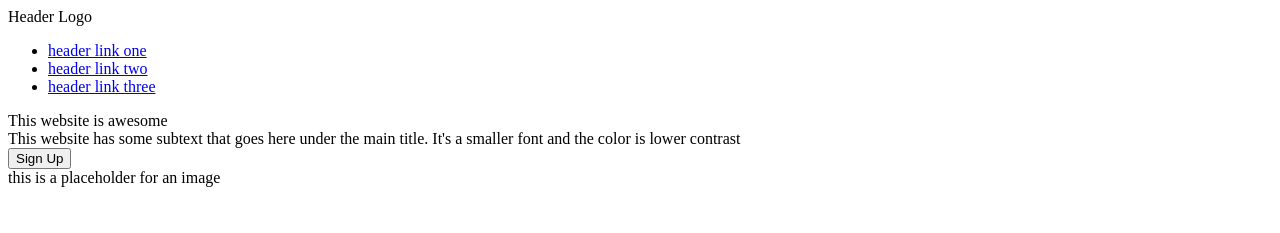
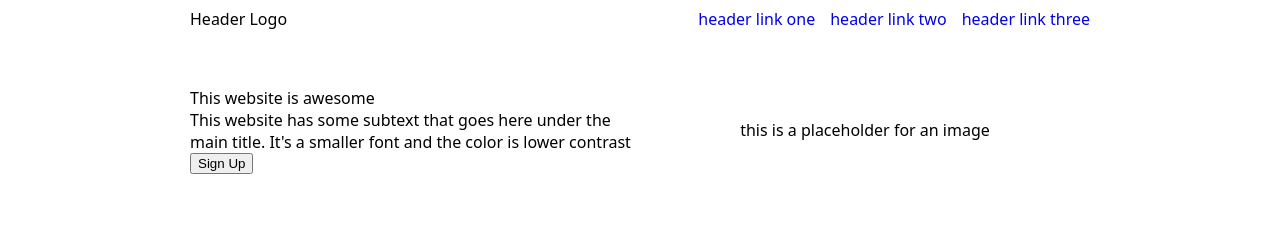
Before and after one commit to AyomikunOyeniyi/odin-landingpage, a plain HTML site: page index.html in a window 1280 px wide. Drawn offline with Linux system fonts and the light colour scheme.

Commit message:
Style first section of  style.css

```diff
--- a/index.html
+++ b/index.html
@@ -1,13 +1,14 @@
 <!DOCTYPE html>
 <html lang="en">
   <head>
-    <meta charset="UTF-8">
-    <meta name="viewport" content="width=device-width, initial-scale=1.0">
+    <meta charset="UTF-8" />
+    <meta name="viewport" content="width=device-width, initial-scale=1.0" />
     <title>Landing Page</title>
-    <link rel="stylesheet" href="style.css">
+    <link rel="stylesheet" href="style.css" />
   </head>
   <body>
     <div class="section one">
+      <div class="hero">
         <div class="header">
           <div class="logo">Header Logo</div>
           <div class="nav-bar">
@@ -20,11 +21,19 @@
         </div>
         <div class="content-holder">
          <div class="text-holder">
-                <div> This website is awesome</div>
-                <div> This website has some subtext that goes here under the main title. It's a smaller font and the color is lower contrast </div>
-                <div><button> Sign Up </button></div>
+            <div class="hero-text one">
+                This website is awesome
             </div>
-            <div class="image-placeholder"> this is a placeholder for an image </div>
+            <div class="hero-text two">
+              This website has some subtext that goes here under the main title.
+              It's a smaller font and the color is lower contrast
+            </div>
+            <div class="hero-button"><button>Sign Up</button></div>
+         </div>
+          <div class="image-placeholder">
+            this is a placeholder for an image
+          </div>
+        </div>
       </div>
     </div>
 
--- a/style.css
+++ b/style.css
@@ -0,0 +1,72 @@
+ * {
+    box-sizing: border-box;
+ }
+
+ body {
+    font-family: system-ui, -apple-system, BlinkMacSystemFont, 'Segoe UI', Roboto, Oxygen, Ubuntu, Cantarell, 'Open Sans', 'Helvetica Neue', sans-serif;
+    display: flex;
+    flex-direction: column;
+ }
+
+ ul {
+    list-style: none;
+    display: flex;
+    margin: 0;
+    padding: 0;
+    gap: 15px;
+ }
+
+ a {
+    text-decoration: none;
+ }
+
+ .header {
+    display: flex;
+    justify-content: space-between;
+    width: 900px;
+ }
+
+ .section {
+    display: flex;
+    flex-direction: column;
+    justify-content: center;
+    align-items: center;
+ }
+
+ .text-holder, .image-placeholder {
+    height: 200px;
+    width: 450px;
+    display: flex;
+ }
+
+ .text-holder {
+    flex-direction: column;
+    justify-content: center;
+ }
+
+ .image-placeholder {
+    justify-content: center;
+    align-items: center;
+ }
+
+ .content-holder {
+    display: flex;
+
+ }
+
+ .hero {
+    display: flex;
+    margin: 0;
+    flex-direction: column;
+    justify-content: center;
+    align-items: center;
+    width: 900px;
+ }
+
+ .logo {
+    display: flex;
+ }
+
+ .hero-button {
+   display: flex;
+ }
```
Lines whose indentation alone changed are shown as unchanged.
